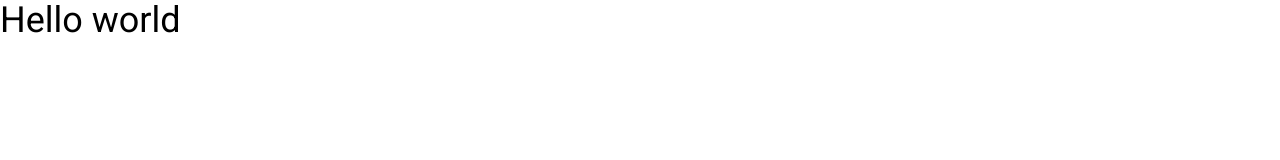
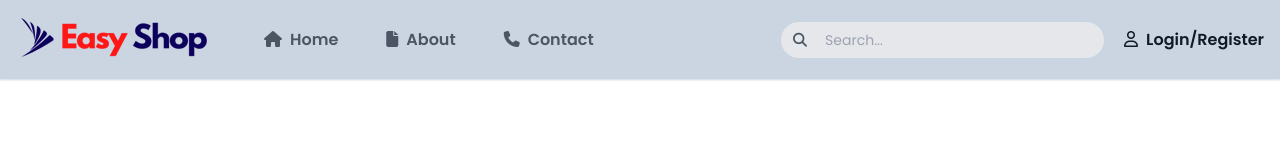
Before and after one commit to kochetovdev/easy-shop-tailwind, a website: page index.html in a window 1280 px wide. Drawn offline with Linux system fonts and the light colour scheme.

Commit message:
add Navbar Section

```diff
--- a/index.html
+++ b/index.html
@@ -20,7 +20,67 @@
       rel="stylesheet"
     />
   </head>
-  <body>
-    <h1 class="text-4xl font-roboto">Hello world</h1>
+  <body class="font-poppins text-gray-600">
+    <!------- Header nav bar part ------->
+    <nav class="bg-slate-300 shadow-sm shadow-slate-300">
+      <div class="container mx-auto px-4 py-3 flex items-center">
+        <a href="#">
+          <img src="/images/easyshop.png" alt="Company logo" />
+        </a>
+        <div class="ml-12 flex">
+          <a
+            href="#"
+            class="flex items-center font-semibold text-md hover:text-blue-700 transition"
+          >
+            <span class="mr-2">
+              <i class="fa fa-home"></i>
+            </span>
+            Home
+          </a>
+        </div>
+        <div class="ml-12 flex">
+          <a
+            href="#"
+            class="flex items-center font-semibold text-md hover:text-blue-700 transition"
+          >
+            <span class="mr-2">
+              <i class="fa fa-file"></i>
+            </span>
+            About
+          </a>
+        </div>
+        <div class="ml-12 flex">
+          <a
+            href="#"
+            class="flex items-center font-semibold text-md hover:text-blue-700 transition"
+          >
+            <span class="mr-2">
+              <i class="fa fa-phone"></i>
+            </span>
+            Contact
+          </a>
+        </div>
+
+        <div class="relative ml-auto">
+          <span class="absolute left-3 top-2 text-sm text-gray-600">
+            <i class="fas fa-search"></i>
+          </span>
+          <input
+            type="text"
+            placeholder="Search..."
+            class="block w-full rounded-3xl pl-11 pr-2 py-2 focus:outline-none bg-gray-200 text-sm text-gray-600 shadow-sm shadow-slate-300"
+          />
+        </div>
+        <div class="ml-5">
+          <a href="#" class="flex items-center font-semibold text-md text-gray-900 hover:text-blue-700 transition">
+            <span class="mr-2">
+              <i class="far fa-user"></i>
+            </span>
+            Login/Register
+          </a>
+        </div>
+      </div>
+    </nav>
+    <!------- End Header nav bar part ------->
   </body>
 </html>
```
Also changed, not shown: images/easyshop.png (added), output/tailwind.css.
